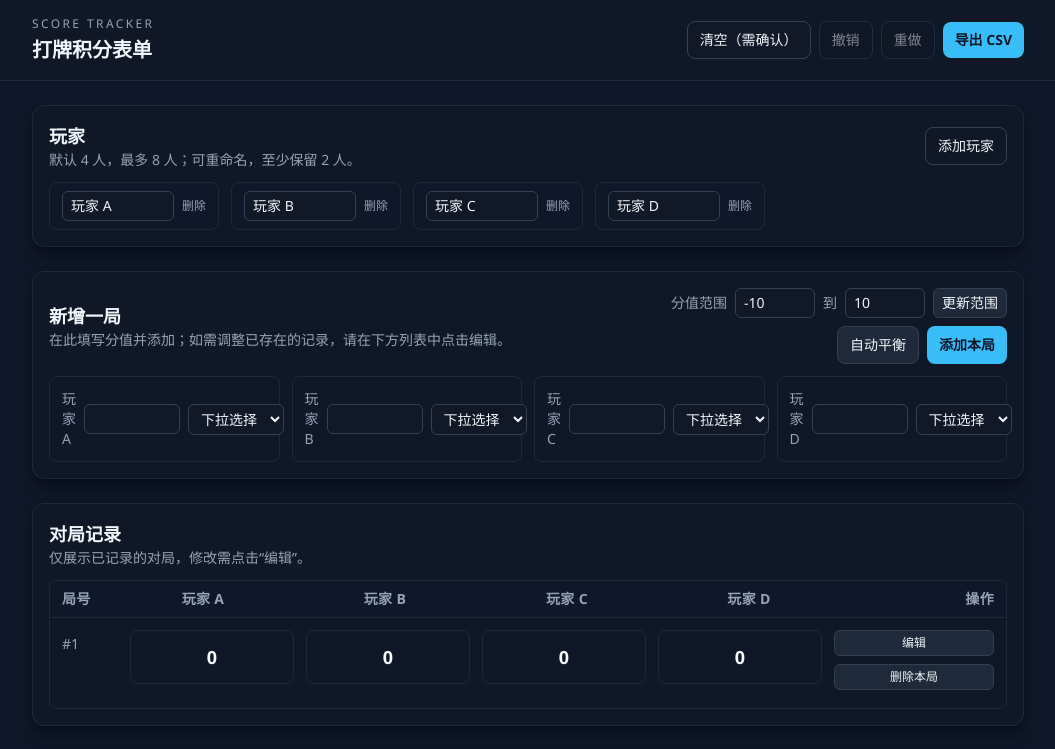
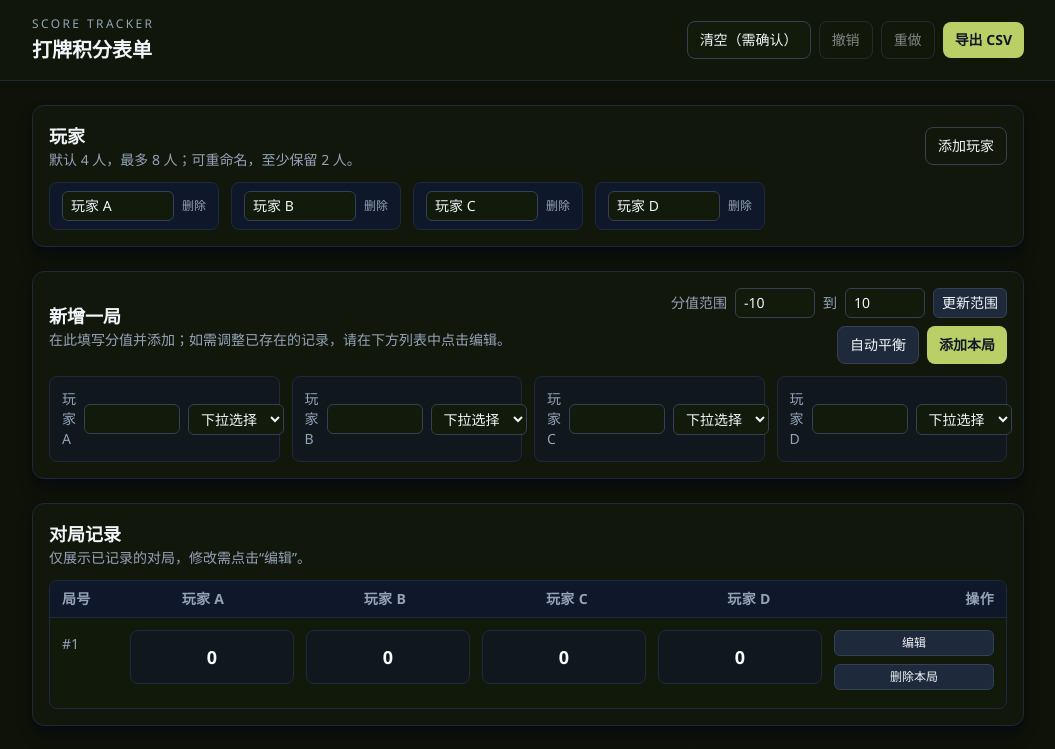
Before and after one commit to 2321Robin/ScoreCard, a React (Vite) app: page / in a window 1280 px wide. Shown: the top 749 px of the page, without its empty margins (112-1167 px from the left). Built offline with nearby package versions, Linux system fonts and the light colour scheme.

Commit message:
chore: retheme with #bacf65

```diff
--- a/src/index.css
+++ b/src/index.css
@@ -4,7 +4,7 @@
 
 :root {
   font-family: 'Segoe UI', Inter, system-ui, sans-serif;
-  background-color: #0f172a;
+  background-color: #0e1208;
   color: #e2e8f0;
   text-rendering: optimizeLegibility;
   -webkit-font-smoothing: antialiased;
@@ -14,7 +14,7 @@
 body {
   margin: 0;
   min-height: 100vh;
-  background-color: #0f172a;
+  background-color: #0e1208;
 }
 
 #root {
--- a/tailwind.config.js
+++ b/tailwind.config.js
@@ -4,9 +4,9 @@ export default {
   theme: {
     extend: {
       colors: {
-        surface: '#0f172a',
-        panel: '#111827',
-        accent: '#38bdf8',
+        surface: '#0e1208',
+        panel: '#121a0c',
+        accent: '#bacf65',
         danger: '#ef4444',
         muted: '#94a3b8',
       },
```
